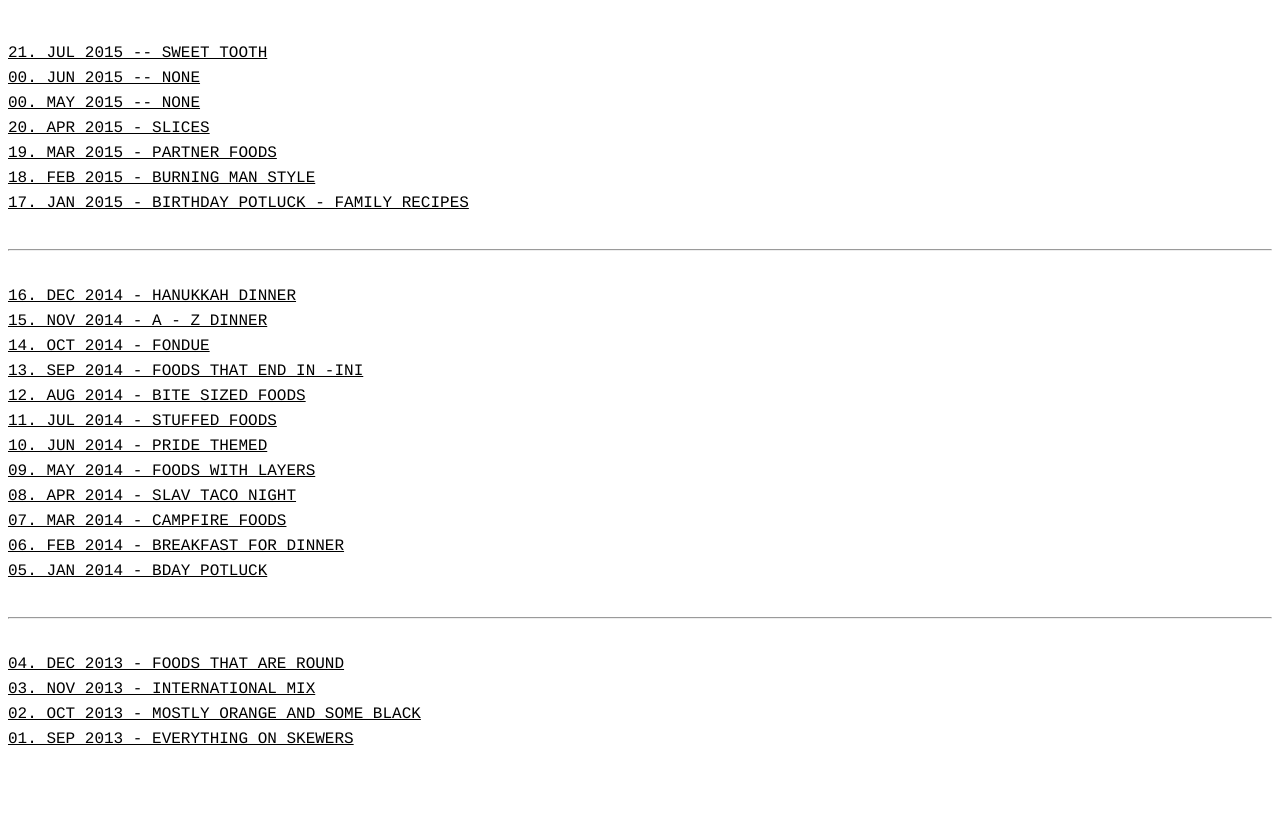
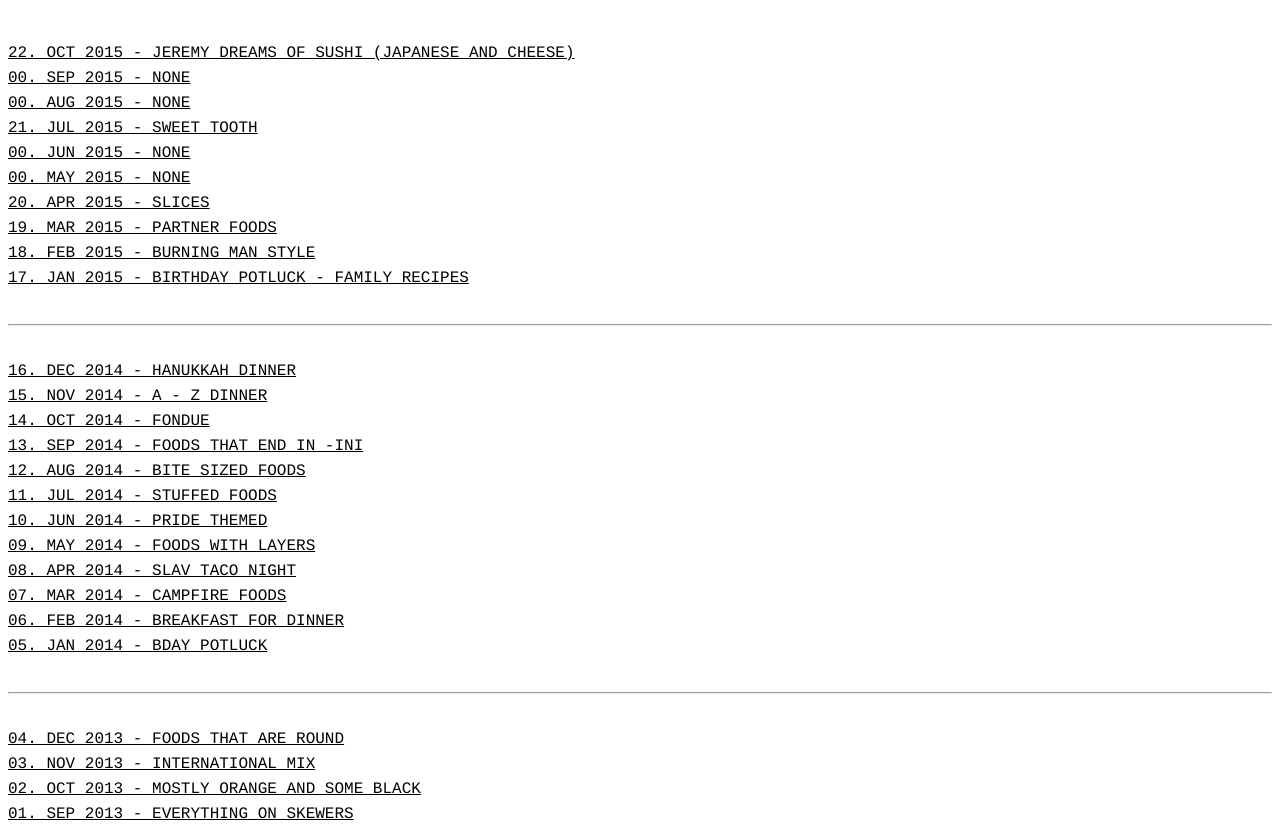
Before and after one commit to jkeesh/missiondinners, a plain HTML site: page index.html in a window 1280 px wide. Shown: the part 36-871 px from the top of the page. Before the commit the page ends 800 px from the top, so only its background shows below. Drawn offline with Linux system fonts and the light colour scheme.

Commit message:
add dinner

```diff
--- a/index.html
+++ b/index.html
@@ -13,20 +13,43 @@ a {
 
 
 <h3>mission dinners</h3>
+
+
+<br>
+<a
+href="https://www.pinterest.com/jkeesh/october-2015-jeremy-dreams-of-sushi-japanese-and-c/">
+22. OCT 2015 - jeremy dreams of sushi (japanese and cheese)
+</a>
+
+<br>
+<a
+href="#">
+00. SEP 2015 - none
+</a>
+
+<br>
+<a
+href="#">
+00. AUG 2015 - none
+</a>
+
 <br>
 <a
 href="https://www.pinterest.com/jkeesh/july-2015-sweet-tooth/">
-21. JUL 2015 -- sweet tooth
+21. JUL 2015 - sweet tooth
 </a>
+
 <br>
 <a
 href="#">
-00. JUN 2015 -- none
+00. JUN 2015 - none
 </a>
+
+
 <br>
 <a
 href="#">
-00. MAY 2015 -- none
+00. MAY 2015 - none
 </a>
 <br>
 <a
```
